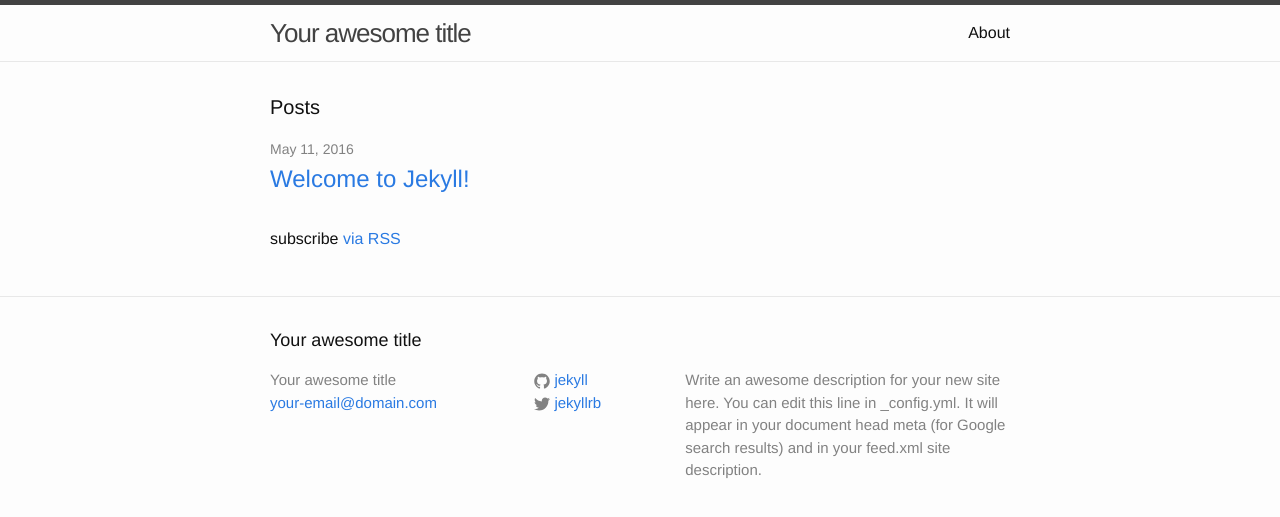
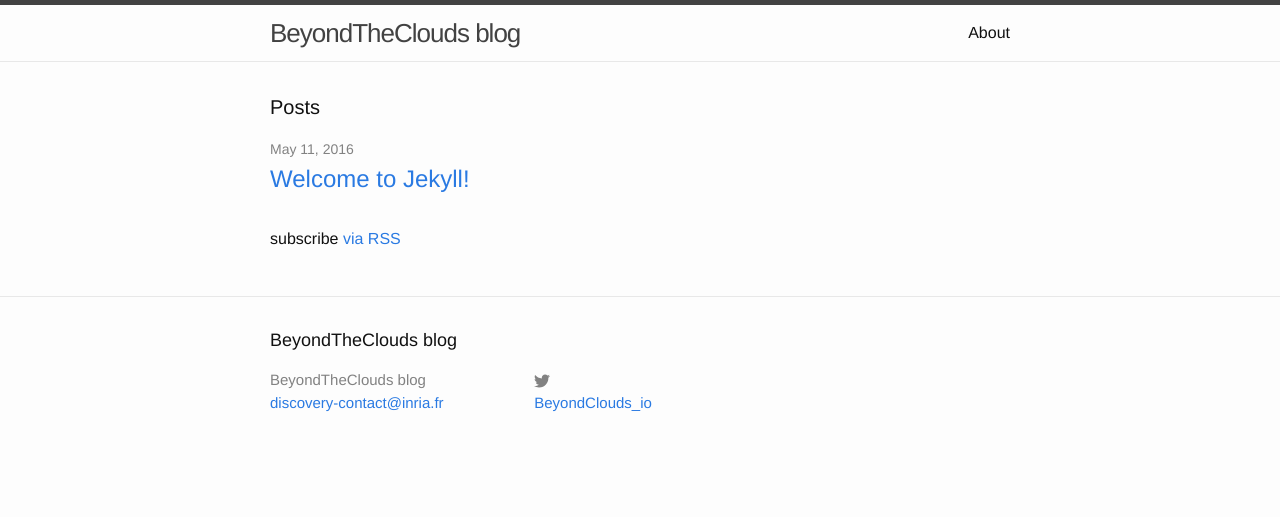
Before and after one commit to Marie-Donnie/blog, a Jekyll site: the page built from index.html, in a window 1280 px wide. Shown: the top 517 px of the page. Built offline with Jekyll 4.4.1, drawn with Linux system fonts in a browser that asks for light colours.

Commit message:
some config.
M

```diff
--- a/_config.yml
+++ b/_config.yml
@@ -6,16 +6,13 @@
 # 'jekyll serve'. If you change this file, please restart the server process.
 
 # Site settings
-title: Your awesome title
-email: your-email@domain.com
+title: BeyondTheClouds blog
+email: discovery-contact@inria.fr
 description: > # this means to ignore newlines until "baseurl:"
-  Write an awesome description for your new site here. You can edit this
-  line in _config.yml. It will appear in your document head meta (for
-  Google search results) and in your feed.xml site description.
 baseurl: "/blog" # the subpath of your site, e.g. /blog
-url: "http://yourdomain.com" # the base hostname & protocol for your site
-twitter_username: jekyllrb
-github_username:  jekyll
+url: "https://beyondtheclouds.github.io/blog/" # the base hostname & protocol for your site
+twitter_username: BeyondClouds_io
+#github_username:
 
 # Build settings
 markdown: kramdown
```
